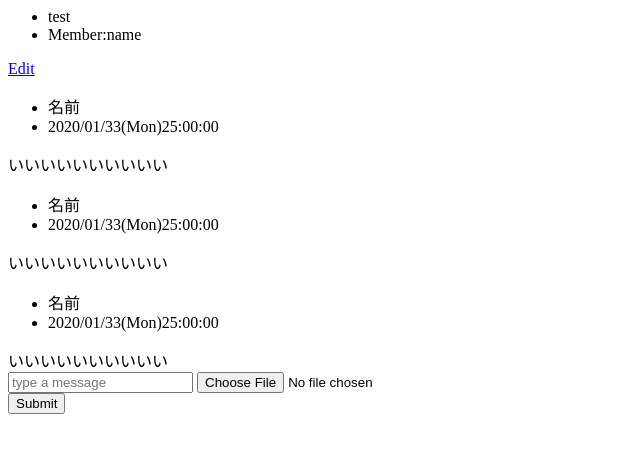
After one commit to saitoaki168/chat-space, a Rails app: template app/views/messages/_main-chat.html.haml in a window 1280 px wide. The commit adds this page. Shown: the top 453 px of the page, without its empty margins (0-640 px from the left). Run offline with Rails 7, Linux system fonts and the light colour scheme; the template is opened without the code that fills it, so the values that code supplies are empty.

Commit message:
front implementation
フロント実装

```diff
--- /dev/null
+++ b/app/views/messages/_main-chat.html.haml
@@ -0,0 +1,46 @@
+.chat-main
+  .group
+    %ul.group__right-box
+      %li.group__right-box__name
+        test
+      %li.group__right-box__member
+        Member:name
+    =link_to "/" do
+      .group__left-box
+        Edit
+
+
+  .chat-main__message
+    %ul.message__date
+      %li.message__date__user
+        名前
+      %li.message__date__daytime
+        2020/01/33(Mon)25:00:00
+    .chat-main__message__comments
+      いいいいいいいいいい
+
+    %ul.message__date
+      %li.message__date__user
+        名前
+      %li.message__date__daytime
+        2020/01/33(Mon)25:00:00
+    .chat-main__message__comments
+      いいいいいいいいいい
+
+    %ul.message__date
+      %li.message__date__user
+        名前
+      %li.message__date__daytime
+        2020/01/33(Mon)25:00:00
+    .chat-main__message__comments
+      いいいいいいいいいい
+
+
+  .chat-main__form
+    %form.new-message
+      .new-message__box
+        %input{type: "text", class:"box__text", placeholder: "type a message"}
+        %label{class: "box__image"}
+          %i.fa.fa-image
+          %input{type:"file", class:"box__image__file"}
+      %input{type:"submit", class: "submit-btn"}
--- a/app/views/messages/_main_chat.html.haml
+++ /dev/null
@@ -1,4 +0,0 @@
-.chat_main
-    .chat_main__group
-    .chat_main__message
-    .chat_main__form
--- /dev/null
+++ b/app/views/messages/_side-bar.html.haml
@@ -0,0 +1,29 @@
+.chat-side
+  .side-header
+    .side-header__box
+      %p.side-header__box__user-name
+        ユーザー名
+      %ul.box__menu
+        %li.box__menu__new-group
+          =link_to "/" do
+            %i.fa.fa-edit
+        %li.box__menu__edit-user
+          =link_to "/" do
+            %i.fa.fa-cog
+
+  .groups
+    .group
+      .group__name
+        グループ名
+      .group__message
+        ああああ
+    .group
+      .group__name
+        グループ名
+      .group__message
+        ああああ
+    .group
+      .group__name
+        グループ名
+      .group__message
+        ああああ
--- a/app/views/messages/_side_bar.html.haml
+++ /dev/null
@@ -1,3 +0,0 @@
-.side_bar
-    .side_bar__user
-    .side_bar__group
```
Also changed, not shown: app/assets/stylesheets/_main.scss (added, +112 -0 lines), app/assets/stylesheets/_messages.scss (deleted, +0 -39 lines), app/assets/stylesheets/_side-bar.scss (added, +61 -0 lines), app/assets/stylesheets/application.scss (+12 -1 lines), app/views/messages/index.html.haml (+4 -3 lines).
